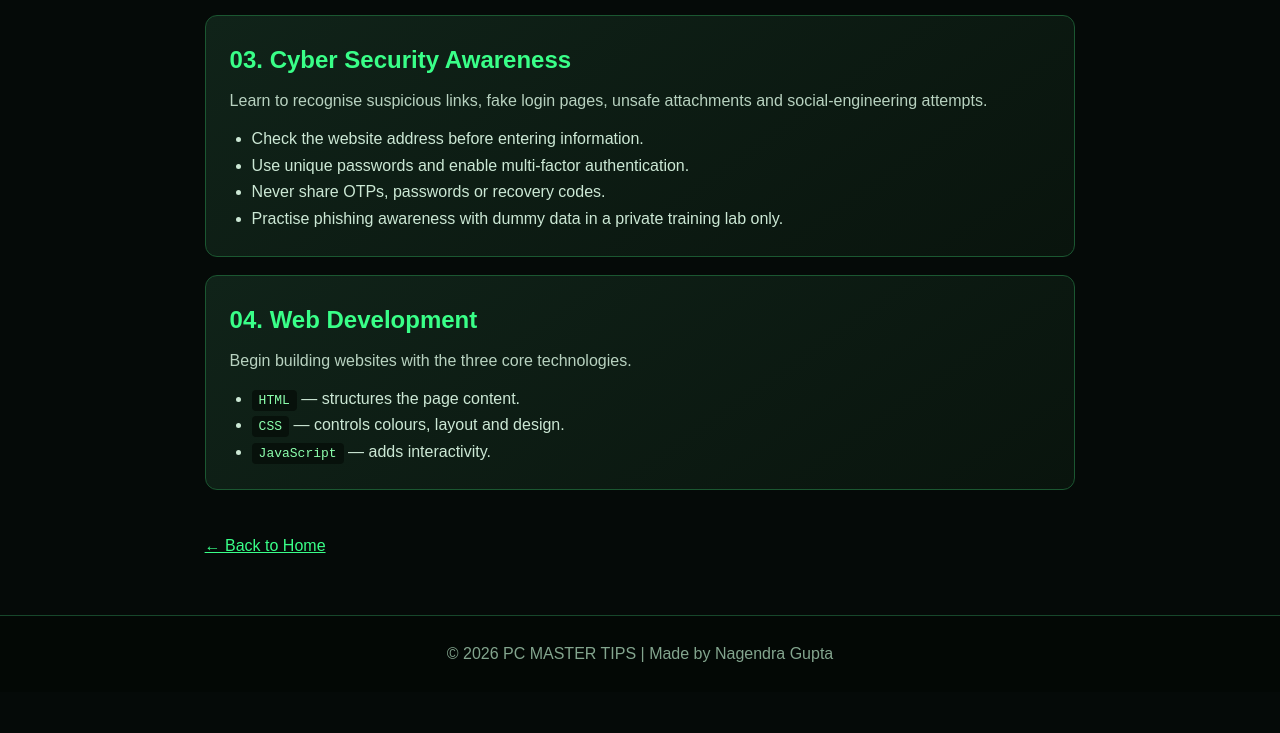
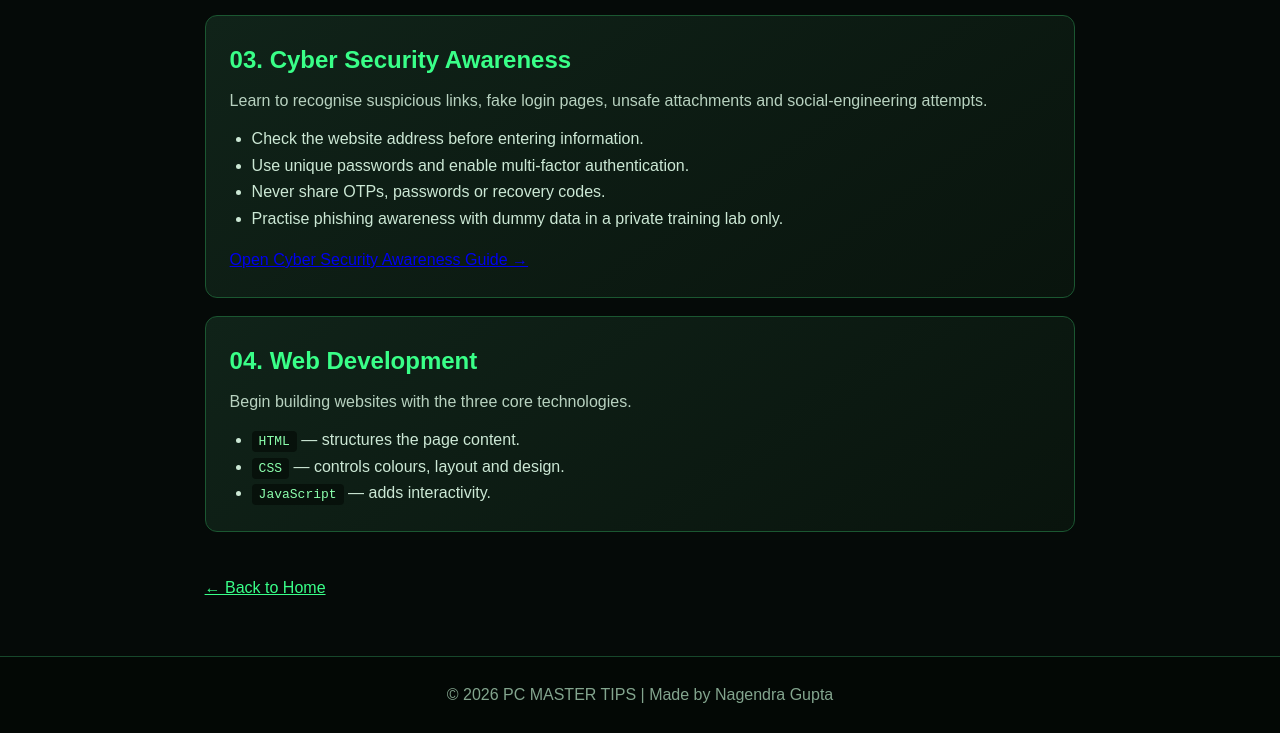
Before and after one commit to ng286509/pc-master-tips, a plain HTML site: page tutorials.html in a window 1280 px wide. Shown: the part 1021-1754 px from the top of the page. Before the commit the page ends 1713 px from the top, so only its background shows below. Drawn offline with Linux system fonts and the light colour scheme.

Commit message:
Link cyber security guide from tutorials

```diff
--- a/tutorials.html
+++ b/tutorials.html
@@ -72,6 +72,7 @@ footer{text-align:center;padding:25px;background:#030805;color:#83a58e;border-to
    <li>Never share OTPs, passwords or recovery codes.</li>
    <li>Practise phishing awareness with dummy data in a private training lab only.</li>
   </ul>
+  <p style="margin-top:15px"><a href="cyber-security.html">Open Cyber Security Awareness Guide →</a></p>
  </article>
 
  <article class="lesson" id="web">
```
